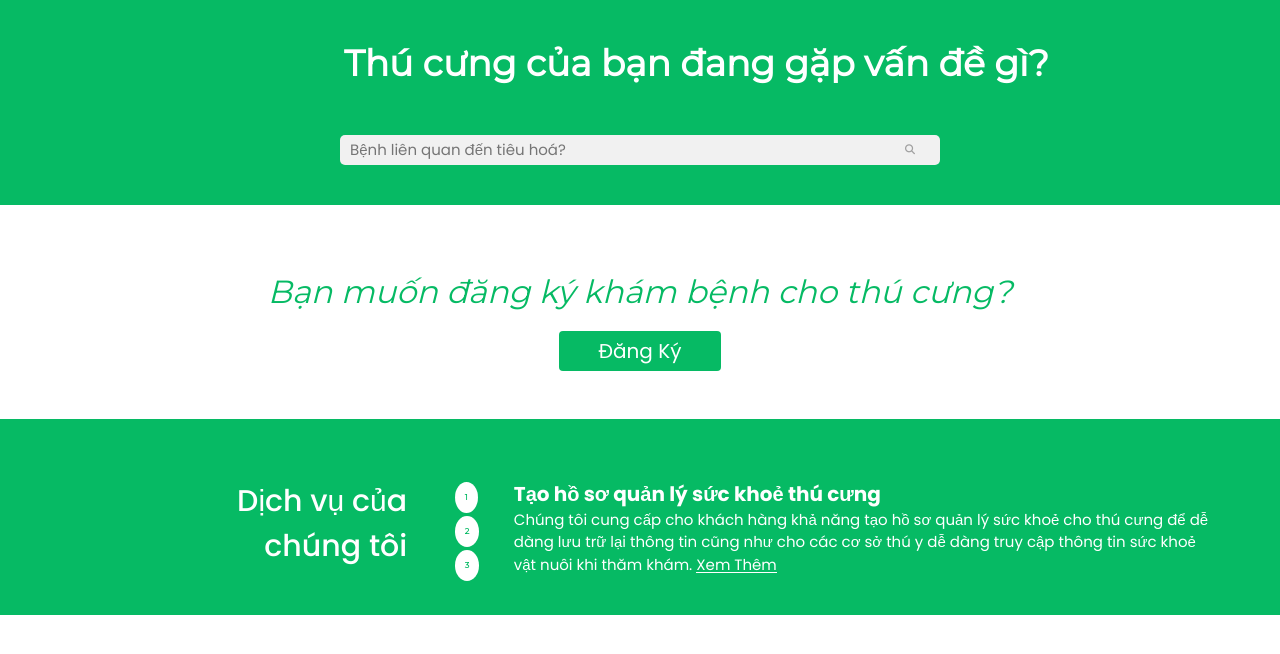
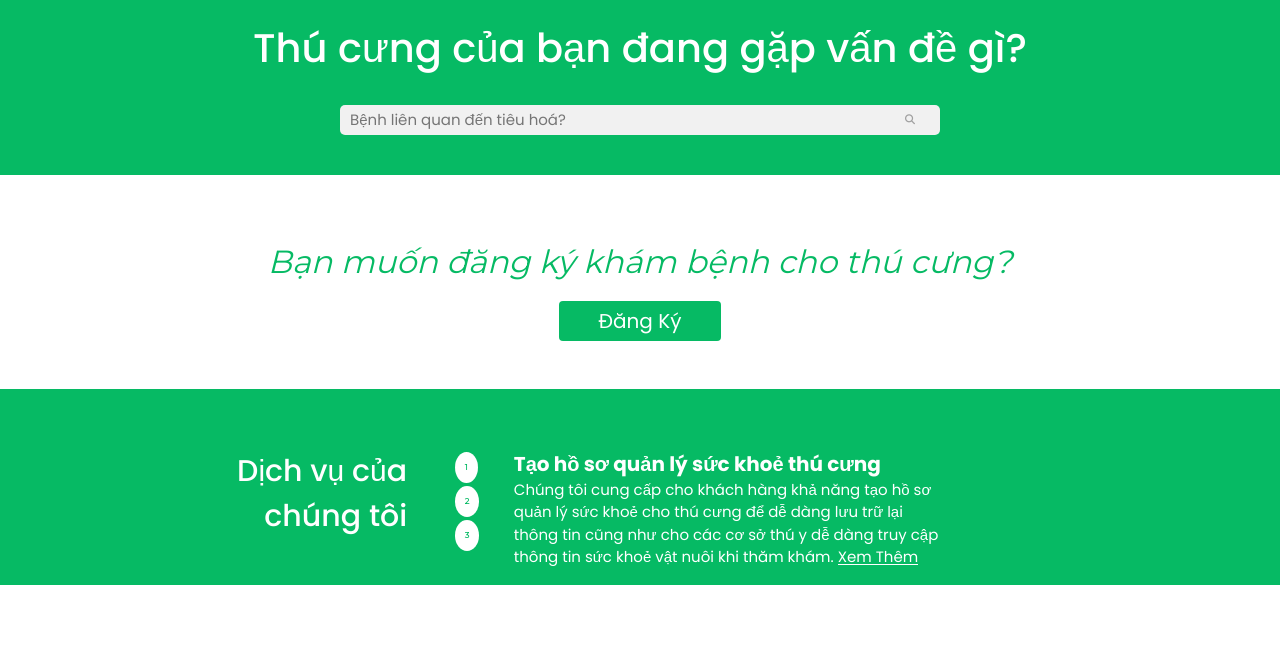
Before and after one commit to ngslim/TKGD-DaPet, a React (Create React App) app: page / in a window 1280 px wide. Shown: the top 654 px of the page. Built offline with nearby package versions, Linux system fonts and the light colour scheme.

Commit message:
Fix HomePage

```diff
--- a/src/pages/Home/HomePage.js
+++ b/src/pages/Home/HomePage.js
@@ -8,7 +8,7 @@ const HomePage = () => {
       <div
         className={`${classes["container-fluid"]} p-4 text-white text-center`}
       >
-        <h1 className={classes["title-head"]}>
+        <h1 className={classes["title-head text-center"]}>
           Thú cưng của bạn đang gặp vấn đề gì?
         </h1>
         <form className={classes["form-container"]}>
--- a/src/pages/Home/HomePage.module.css
+++ b/src/pages/Home/HomePage.module.css
@@ -136,6 +136,7 @@ form.form-container::after {
 .create-profile-description {
   font-weight: thick;
   font-size: 15px;
+  width: 61.67%;
 }
 
 .row:after {
```
